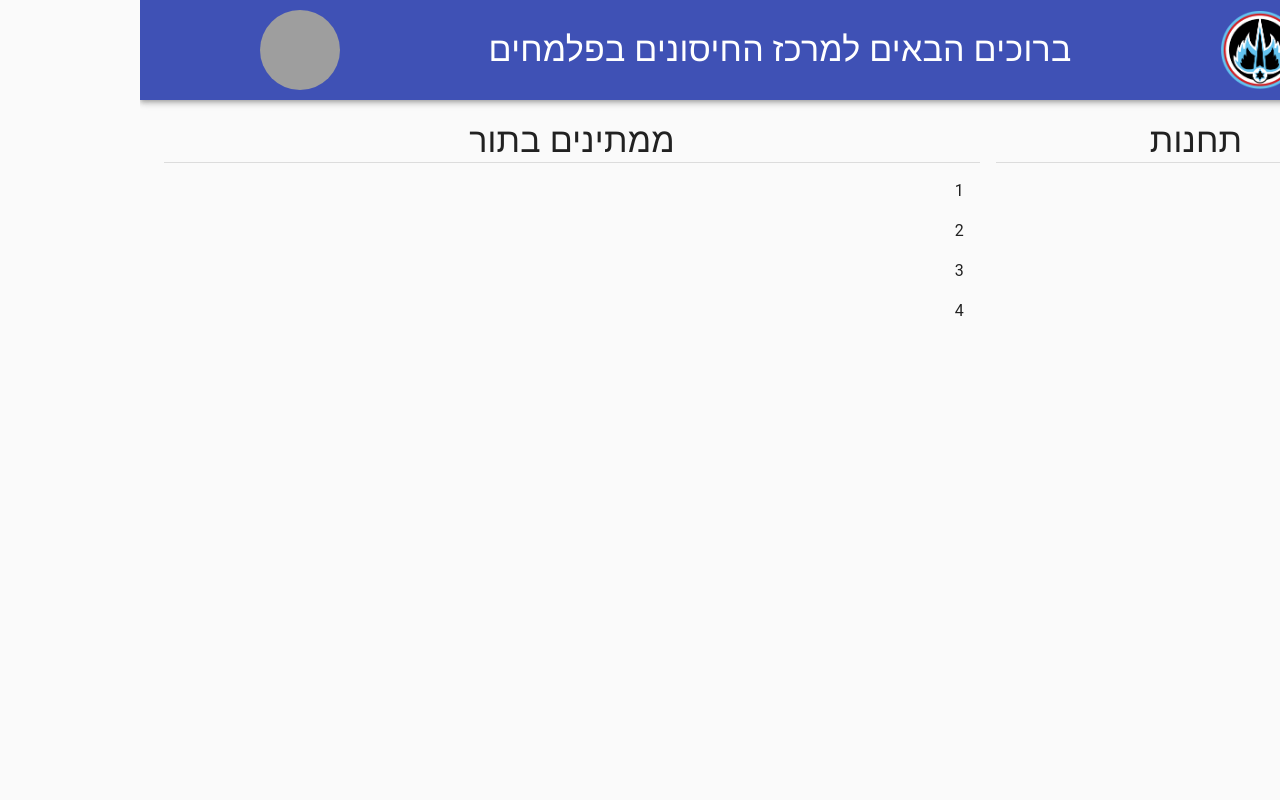
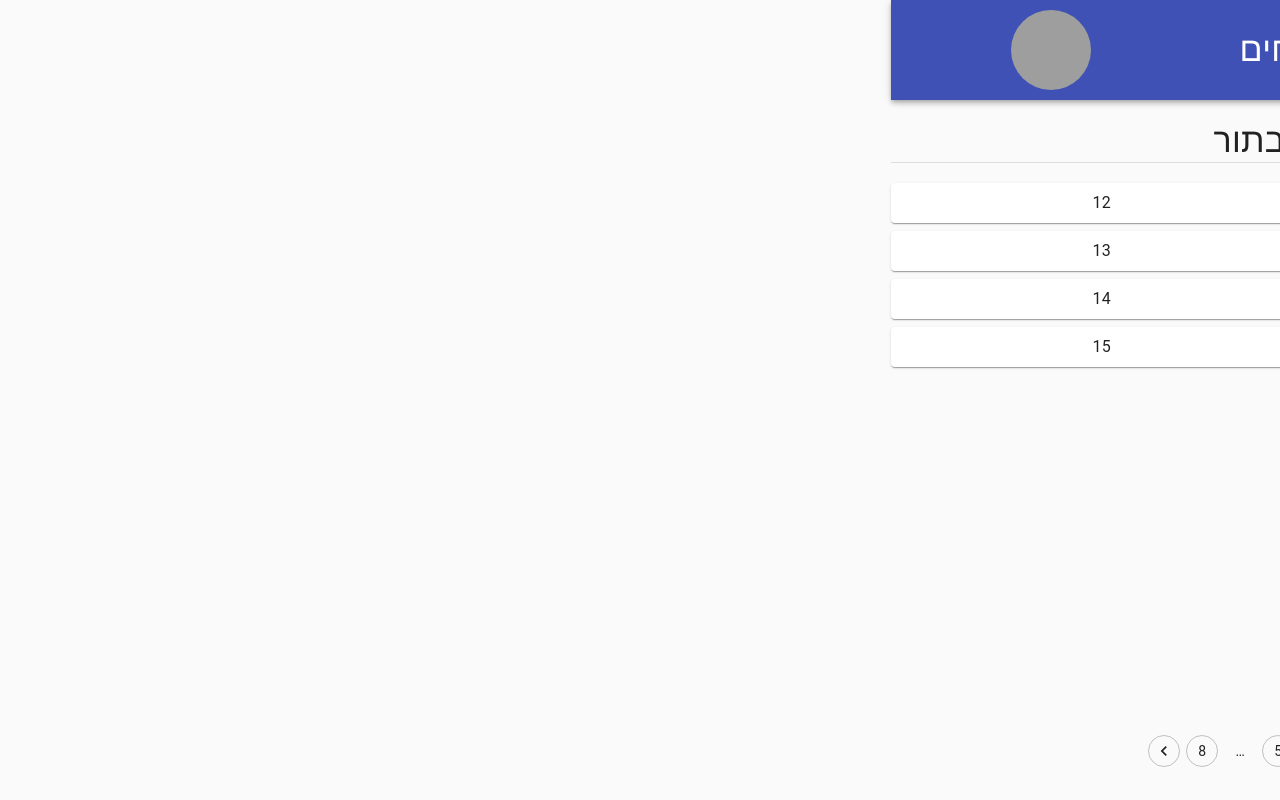
Before and after one commit to AmitFeldman/queue-rona, a React (Create React App) app: page /schedule in a window 1280 px wide. Built offline with nearby package versions, Linux system fonts and the light colour scheme; grey boxes are pictures that could not be loaded; what jss-rtl would draw is missing.

Commit message:
basic schedule view works

```diff
--- a/package.json
+++ b/package.json
@@ -11,6 +11,7 @@
   },
   "dependencies": {
     "@material-ui/core": "^4.11.2",
+    "@material-ui/lab": "^4.0.0-alpha.57",
     "@testing-library/jest-dom": "^5.11.6",
     "@testing-library/react": "^11.2.2",
     "@testing-library/user-event": "^12.6.0",
--- a/src/App.js
+++ b/src/App.js
@@ -14,7 +14,7 @@ function App() {
 
       <br />
 
-      <Container>
+      <Container disableGutters maxWidth="lg">
         <Switch>
           <Route exact path="/" component={AddAppointment} />
           <Route path="/soldierArrival" component={IsSoldierArrived} />
--- a/src/components/ScheduleView.js
+++ b/src/components/ScheduleView.js
@@ -1,16 +1,31 @@
 import React, {useEffect} from 'react';
-import {Grid, Typography, Divider, ListItem, List} from '@material-ui/core';
+import {Grid, Typography, Divider, makeStyles} from '@material-ui/core';
 import {useUsers} from '../context/users-context';
 import {useStations} from '../context/stations-context';
+import Paper from '@material-ui/core/Paper';
+import Box from '@material-ui/core/Box';
+import Pagination from '@material-ui/lab/Pagination';
+
+const USERS_PER_PAGE = 15;
 
 const Title = ({text}) => {
   return (
     <>
       <Typography variant="h4">{text}</Typography>
       <Divider />
+      <br />
     </>
   );
 };
+
+const useStyles = makeStyles((theme) => ({
+  root: {
+    height: '100%',
+  },
+  pagination: {
+    justifyContent: 'center',
+  },
+}));
 
 const Station = ({name, current}) => {
   useEffect(() => {
@@ -20,40 +35,70 @@ const Station = ({name, current}) => {
   }, [current]);
 
   return (
-    <Typography>
-      {name} - {current ? current : 'פנויה'}
+    <Paper>
+      <Box p={2}>
+        <Typography variant="h3">{name}</Typography>
+        <Typography variant="h6">
+          {current !== undefined ? current + 'חייל בעמדה' : 'העמדה פנויה'}
         </Typography>
+      </Box>
+    </Paper>
   );
 };
 
 const ScheduleView = () => {
   const {users} = useUsers();
   const {stations} = useStations();
+  const [page, setPage] = React.useState(1);
+  const {root, pagination} = useStyles();
 
   return (
-    <Grid container spacing={2}>
+    <Grid container spacing={1}>
       <Grid item xs={4}>
         <Title text={'תחנות'} />
 
-        <List>
+        <Box height="70vh">
+          <Grid
+            container
+            className={root}
+            direction="column"
+            spacing={2}
+            xs={6}>
             {stations.map(({id, name, current}) => (
-            <ListItem key={id}>
+              <Grid item key={id}>
                 <Station name={name} current={current} />
-            </ListItem>
+              </Grid>
             ))}
-        </List>
+          </Grid>
+        </Box>
       </Grid>
 
       <Grid item xs={8}>
         <Title text={'ממתינים בתור'} />
 
-        <List>
-          {users.map(({id}) => (
-            <ListItem key={id}>
+        <Box height="70vh">
+          <Grid className={root} container direction="column" spacing={1}>
+            {users
+              .slice((page - 1) * USERS_PER_PAGE, page * USERS_PER_PAGE)
+              .map(({id}) => (
+                <Grid item key={id}>
+                  <Paper>
+                    <Box p={1}>
                       <Typography>{id}</Typography>
-            </ListItem>
+                    </Box>
+                  </Paper>
+                </Grid>
               ))}
-        </List>
+          </Grid>
+
+          <Pagination
+            classes={{ul: pagination}}
+            count={Math.floor(users.length / USERS_PER_PAGE)}
+            variant="outlined"
+            page={page}
+            onChange={(e, p) => setPage(p)}
+          />
+        </Box>
       </Grid>
     </Grid>
   );
--- a/src/context/stations-context.js
+++ b/src/context/stations-context.js
@@ -4,6 +4,9 @@ const INITIAL_STATIONS = [
   {id: 1, name: 'א', current: undefined},
   {id: 2, name: 'ב', current: undefined},
   {id: 3, name: 'ג', current: undefined},
+  {id: 4, name: 'גגגג', current: undefined},
+  {id: 5, name: 'גגגגגגג', current: undefined},
+  {id: 6, name: 'גגגגגגגגגג', current: undefined},
 ];
 
 const StationsContext = createContext({
--- a/src/context/users-context.js
+++ b/src/context/users-context.js
@@ -5,7 +5,9 @@ const UsersContext = createContext({
 });
 
 const UsersProvider = ({children}) => {
-  const [users, setUsers] = useState([{id: 1}, {id: 2}, {id: 3}, {id: 4}]);
+  const [users, setUsers] = useState(
+    [...Array(123).keys()].map((id) => ({id: id + 1}))
+  );
 
   return (
     <UsersContext.Provider
```
Also changed, not shown: 1 other file (tests, documents, lock files or other folders). Lines whose indentation alone changed are shown as unchanged.
